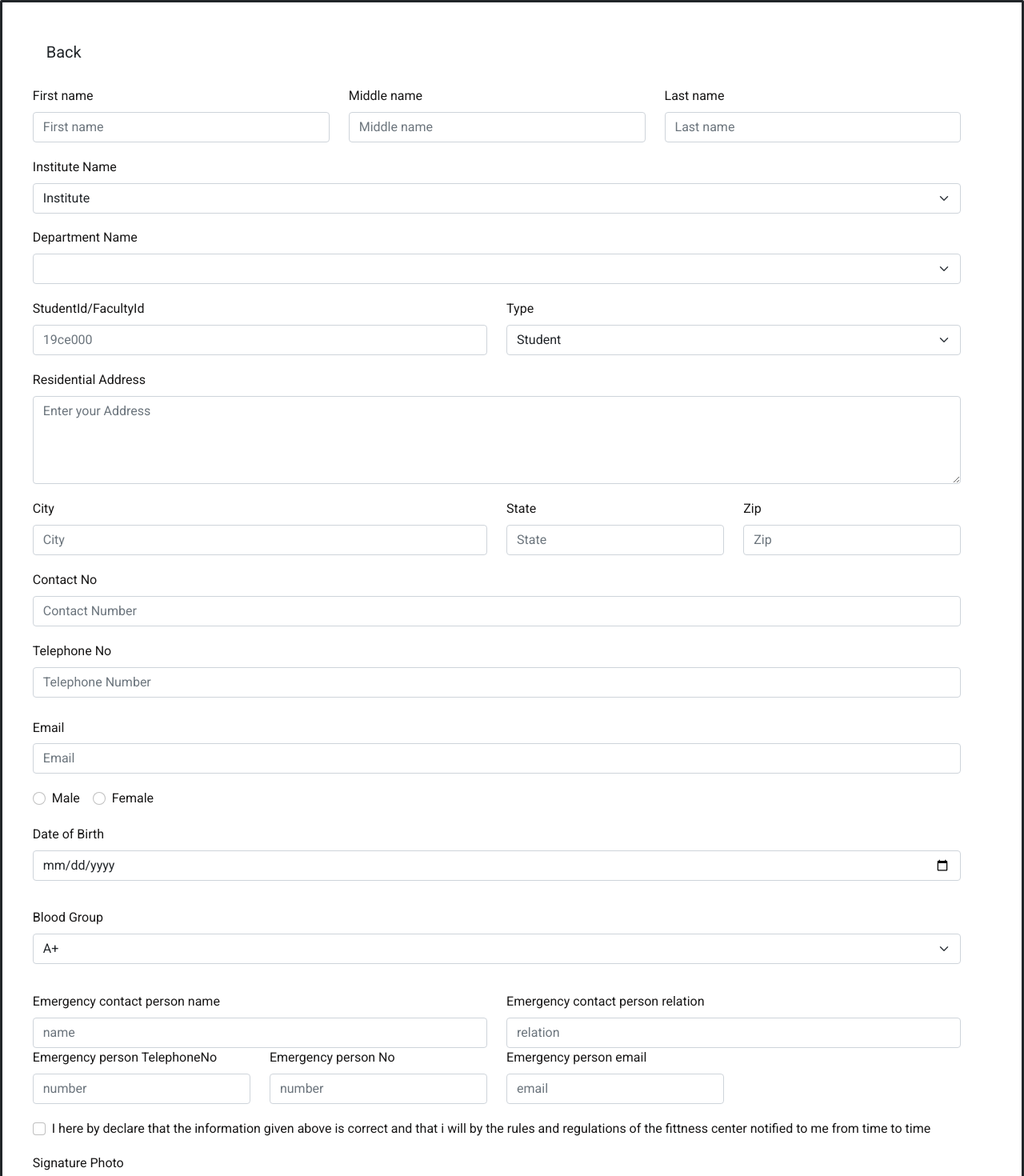
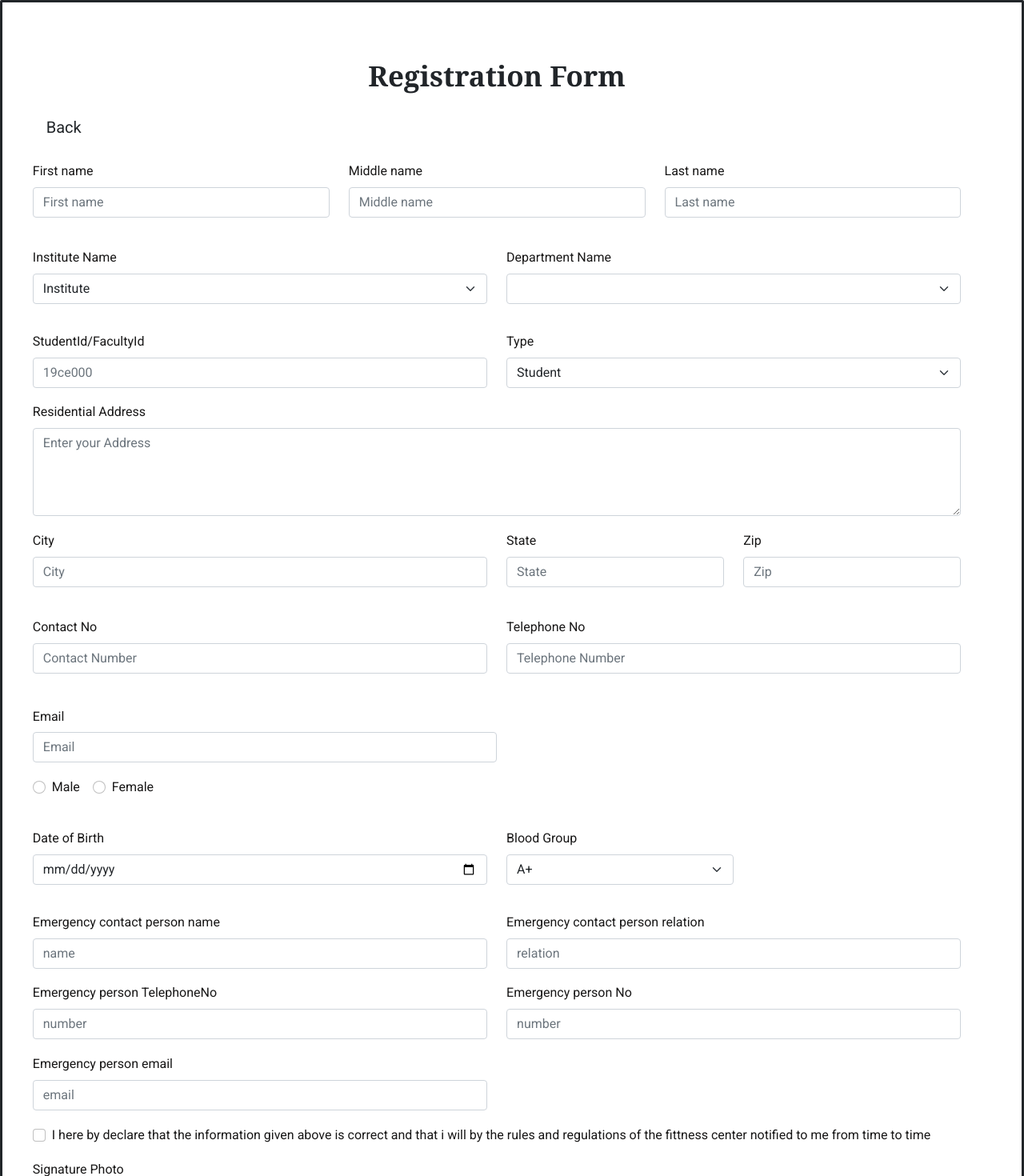
Before and after one commit to ruchitkalathiya/University_Fitness_Center, a React (Create React App) app: page /RegForm in a window 1280 px wide. Shown: the top 1470 px of the page at 80% size. Built offline with nearby package versions, Linux system fonts and the light colour scheme.

Commit message:
changes in form

```diff
--- a/src/components/Footer/FooterDesc.js
+++ b/src/components/Footer/FooterDesc.js
@@ -8,7 +8,7 @@ const FooterDesc = () => (
         <div class="site-footer">
             <div class="first-col">
                 <h6>About</h6>
-                <p class="text-justify">Lorem ipsum dolor sit amet consectetur adipisicing elit. Ut quibusdam culpa assumenda dolore soluta ipsa animi recusandae quidem, iste asperiores, laboriosam iusto. Nulla voluptates fugit atque eligendi repudiandae. Qui aliquid temporibus quasi nobis ipsum.</p>
+                <p class="text-justify">Gymnasium with Multi Gym facilities is available at campus for utilization by students and staff from 7:00 am to 7:00 pm. It has an area of about 275 sq. m. Another Fitness Centre is also in the physiotherapy institute building in the healthcare zone of the campus. </p>
             </div>
 
             <div class="second-col">
@@ -25,11 +25,10 @@ const FooterDesc = () => (
             <div class="third-col">
                 <h6>Quick Links</h6>
                 <ul class="footer-links">
-                    <li><a href="/">About Us</a></li>
-                    <li><a href="/">Contact Us</a></li>
-                    <li><a href="/">Contribute</a></li>
-                    <li><a href="/">Privacy Policy</a></li>
-                    <li><a href="/">Sitemap</a></li>
+                    <li><a href="/">ABOUT</a></li>
+                    <li><a href="/">CLASSES</a></li>
+                    <li><a href="/">SCHEDULES</a></li>
+                    <li><a href="/">CONTACT</a></li>
                 </ul>
             </div>
         </div>
--- a/src/components/Form/RegForm.js
+++ b/src/components/Form/RegForm.js
@@ -56,7 +56,7 @@ function RegForm() {
     studentIDEmployeeID: '',
     residentialAddress: '',
     city: '',
-    state:'',
+    state: '',
     zip: '',
     telephone: '',
     mobileno: '',
@@ -67,7 +67,7 @@ function RegForm() {
     relation: '',
     telephone1: '',
     mobileNo1: '',
-    state:'',
+    state: '',
     email1: ''
   });
 
@@ -85,28 +85,28 @@ function RegForm() {
   const uploadImage = async (base64EncodedImage) => {
     setbase64Image(base64EncodedImage)
   }
-    const handleFileInputChange = (e) =>{
+  const handleFileInputChange = (e) => {
     const file = e.target.files[0]
     previewFile(file)
   }
 
-    const previewFile = (file) =>{
+  const previewFile = (file) => {
     const reader = new FileReader()
     reader.readAsDataURL(file)
-      reader.onloadend = () =>{
+    reader.onloadend = () => {
       setPreviewSource(reader.result)
     }
   }
 
   const submitForm = async (e) => {
     e.preventDefault();
-    const { firstname, middlename, lastname, nameofinstitute, nameofDepartment, studentIDEmployeeID, residentialAddress, city, zip, telephone, mobileno, email, dob, emergencyContactPerson, relation, telephone1, mobileNo1, email1 ,state } = user;
+    const { firstname, middlename, lastname, nameofinstitute, nameofDepartment, studentIDEmployeeID, residentialAddress, city, zip, telephone, mobileno, email, dob, emergencyContactPerson, relation, telephone1, mobileNo1, email1, state } = user;
 
     uploadImage(previewSource)
 
     if (base64Image == null) {
       await axios.post(`/users/member`, {
-        firstname, middlename, lastname, nameofinstitute: institute, nameofDepartment: department, studentIDEmployeeID, residentialAddress, city, zip, telephone, mobileno, email, dob, gender: gender, emergencyContactPerson, relation, telephone1,mobileno1:mobileNo1, email1, pimg: base64Image, memberType,bloodgrp,state
+        firstname, middlename, lastname, nameofinstitute: institute, nameofDepartment: department, studentIDEmployeeID, residentialAddress, city, zip, telephone, mobileno, email, dob, gender: gender, emergencyContactPerson, relation, telephone1, mobileno1: mobileNo1, email1, pimg: base64Image, memberType, bloodgrp, state
       }).then((res) => {
         if (res.data === "error")
           alert('already Member')
@@ -117,7 +117,7 @@ function RegForm() {
       });
     } else {
       await axios.post(`/users/member`, {
-        firstname, middlename, lastname, nameofinstitute: institute, nameofDepartment: department, studentIDEmployeeID, residentialAddress, city, zip, telephone, mobileno, email, dob, gender: gender, emergencyContactPerson, relation, telephone1, mobileno1:mobileNo1, email1, pimg: base64Image, memberType,bloodgrp,state
+        firstname, middlename, lastname, nameofinstitute: institute, nameofDepartment: department, studentIDEmployeeID, residentialAddress, city, zip, telephone, mobileno, email, dob, gender: gender, emergencyContactPerson, relation, telephone1, mobileno1: mobileNo1, email1, pimg: base64Image, memberType, bloodgrp, state
       }).then((res) => {
         if (res.data === "error")
           alert('already Member')
@@ -131,8 +131,9 @@ function RegForm() {
 
   return (
     <div className="RegForm">
+
       <Form noValidate validated={validated} onSubmit={submitForm}>
-
+        <h3 class="header">Registration Form</h3>
         <Link className="btn btn-outline btn-lg" role="button" to="/">Back</Link>
         <Row className="mb-3">
           <Form.Group as={Col} md="4" controlId="validationCustom01">
@@ -170,10 +171,10 @@ function RegForm() {
           </Form.Group>
 
         </Row>
-
-        <Form.Group className="mb-3" controlId="formDepartmentNmae" >
+        <Row className="mb-3">
+        <Form.Group  as={Col} className="mb-3"  md="6" controlId="formDepartmentNmae" >
           <Form.Label>Institute Name</Form.Label>
-          <Form.Select defaultValue="institute"  onChange={changeSelectOptionHandler}>
+          <Form.Select defaultValue="institute" onChange={changeSelectOptionHandler}>
             <option>Institute</option>
             <option value="cspit" selected={institute === "cspit"}>CSPIT</option>
             <option value="depstar" selected={institute === "depstar"}>DEPSTAR</option>
@@ -190,10 +191,11 @@ function RegForm() {
             />
           </Form.Select>
         </Form.Group>
-        <Form.Group className="mb-3" controlId="formDepartmentNmae">
+
+        <Form.Group className="mb-3" as={Col} md="6" controlId="formDepartmentNmae">
           <Form.Label>Department Name</Form.Label>
 
-          <Form.Select defaultValue="department"   onChange={(e) => { setDepartment(e.target.value) }}>
+          <Form.Select defaultValue="department" onChange={(e) => { setDepartment(e.target.value) }}>
             <option disabled>Department</option>
             {
               institute === "cspit" ? Cspit.map((dept) => {
@@ -264,6 +266,8 @@ function RegForm() {
           </Form.Control.Feedback>
         </Form.Group>
 
+        </Row>
+
 
         <Form.Group className="mb-3" controlId="formId">
           <Row>
@@ -279,7 +283,7 @@ function RegForm() {
             </Col>
             <Col>
               <Form.Label >Type</Form.Label>
-              <Form.Select name="membertype"  onChange={(e) => { setMemberType(e.target.value) }}>
+              <Form.Select name="membertype" onChange={(e) => { setMemberType(e.target.value) }}>
                 <option disabled>choose</option>
                 <option>Student</option>
                 <option>faculty</option>
@@ -291,7 +295,7 @@ function RegForm() {
 
         <Form.Group className="mb-3" controlId="formAddress">
           <Form.Label>Residential Address</Form.Label>
-          <Form.Control as="textarea" rows={4} type="address" required   name="residentialAddress" value={user.residentialAddress} onChange={handleinputs} placeholder="Enter your Address" />
+          <Form.Control as="textarea" rows={4} type="address" required name="residentialAddress" value={user.residentialAddress} onChange={handleinputs} placeholder="Enter your Address" />
           <Form.Control.Feedback type="invalid">please enter your address</Form.Control.Feedback>
         </Form.Group>
 
@@ -314,29 +318,31 @@ function RegForm() {
 
           <Form.Group as={Col} md="3" controlId="validationCustom05">
             <Form.Label>Zip</Form.Label>
-            <Form.Control type="text" placeholder="Zip"  name="zip" onChange={handleinputs}   required />
+            <Form.Control type="text" placeholder="Zip" name="zip" onChange={handleinputs} required />
             <Form.Control.Feedback type="invalid">
               Please provide a valid zip.
             </Form.Control.Feedback>
           </Form.Group>
         </Row>
-
-        <Form.Group className="mb-3" controlId="formMobileNo">
+        <Row className="mb-3">
+          <Form.Group as={Col} md="6" className="mb-3" controlId="formMobileNo">
             <Form.Label>Contact No</Form.Label>
 
-          <Form.Control type="Integer" required placeholder="Contact Number"  name="mobileno" onChange={handleinputs}/>
+            <Form.Control type="Integer" required placeholder="Contact Number" name="mobileno" onChange={handleinputs} />
           </Form.Group>
-        <Form.Group className="mb-3" controlId="form=TelephoneNo">
+          <Form.Group as={Col} className="mb-3" md="6" controlId="form=TelephoneNo">
             <Form.Label>Telephone No</Form.Label>
 
             <Form.Control type="Integer" required placeholder="Telephone Number" name="telephone" onChange={handleinputs} />
           </Form.Group>
+        </Row>
 
-        <Form.Group className="mb-3" controlId="formEmail">
+        <Form.Group as={Col} className="mb-3" md="6" controlId="formEmail">
           <Form.Label column sm={2}>Email</Form.Label>
 
-          <Form.Control type="Email" required placeholder="Email"  name="email" onChange={handleinputs}/>
+          <Form.Control type="Email" required placeholder="Email" name="email" onChange={handleinputs} />
         </Form.Group>
+
 
         {['radio'].map((type) => (
           <div key={`inline-${type}`} className="mb-3">
@@ -345,7 +351,7 @@ function RegForm() {
               required
               label="Male"
               name="gender"
-              onChange={(e) => {setGender(e.target.value)}}
+              onChange={(e) => { setGender(e.target.value) }}
               type={type}
               id={`inline-${type}-1`}
             />
@@ -355,20 +361,20 @@ function RegForm() {
               label="Female"
               name="gender"
               type={type}
-              onChange={(e) => {setGender(e.target.value)}}
+              onChange={(e) => { setGender(e.target.value) }}
               id={`inline-${type}-2`}
             />
           </div>
         ))}
-
-        <Form.Group className="mb-3" controlId="formdob">
+        <Row className="mb-3" >
+          <Form.Group className="mb-3" as={Col} md="6" controlId="formdob">
             <Form.Label>Date of Birth</Form.Label>
 
-          <Form.Control type="date" name="dob" required  onChange={handleinputs} placeholder="Date of Birth" />
+            <Form.Control type="date" name="dob" required onChange={handleinputs} placeholder="Date of Birth" />
           </Form.Group>
-        <Row>
+
           <Col>
-            <Form.Group className="mb-3"  controlId="formBloodGroup">
+            <Form.Group className="mb-3" as={Col} md="6" controlId="formBloodGroup">
               <Form.Label>Blood Group</Form.Label>
 
               <Form.Select name="bloodgrp" defaultValue="Blood Group"
@@ -391,37 +397,42 @@ function RegForm() {
         <Row className="mb-3">
           <Form.Group as={Col} md="6" controlId="validationCustom03">
             <Form.Label>Emergency contact person name</Form.Label>
-            <Form.Control type="text" placeholder="name"  name="emergencyContactPerson" required  onChange={handleinputs} />
+            <Form.Control type="text" placeholder="name" name="emergencyContactPerson" required onChange={handleinputs} />
             <Form.Control.Feedback type="invalid">
               Please provide a valid contact person name.
             </Form.Control.Feedback>
           </Form.Group>
+
           <Form.Group as={Col} md="6" controlId="validationCustom03">
             <Form.Label>Emergency contact person relation</Form.Label>
-            <Form.Control type="text" placeholder="relation"  name="relation"  required  onChange={handleinputs} />
+            <Form.Control type="text" placeholder="relation" name="relation" required onChange={handleinputs} />
             <Form.Control.Feedback type="invalid">
               Please provide a valid contact person name.
             </Form.Control.Feedback>
           </Form.Group>
-          <Form.Group as={Col} md="3" controlId="validationCustom04">
+        </Row>
+
+        <Row className="mb-3">
+          <Form.Group as={Col} md="6" controlId="validationCustom04">
             <Form.Label>Emergency person TelephoneNo</Form.Label>
-            <Form.Control type="text" placeholder="number" name="telephone1" required   onChange={handleinputs}/>
+            <Form.Control type="text" placeholder="number" name="telephone1" required onChange={handleinputs} />
             <Form.Control.Feedback type="invalid">
               Please provide a valid telephonenumber.
             </Form.Control.Feedback>
           </Form.Group>
 
-          <Form.Group as={Col} md="3" controlId="validationCustom04">
+          <Form.Group as={Col} md="6" controlId="validationCustom04">
             <Form.Label>Emergency person No</Form.Label>
-            <Form.Control type="text" placeholder="number"  name="mobileNo1" required     onChange={handleinputs} />
+            <Form.Control type="text" placeholder="number" name="mobileNo1" required onChange={handleinputs} />
             <Form.Control.Feedback type="invalid">
               Please provide a valid number.
             </Form.Control.Feedback>
           </Form.Group>
-
-          <Form.Group as={Col} md="3" controlId="validationCustom05">
+        </Row>
+        <Row className="mb-3">
+          <Form.Group as={Col} md="6" controlId="validationCustom05">
             <Form.Label>Emergency person email</Form.Label>
-            <Form.Control type="text" placeholder="email"  name="email1" required   onChange={handleinputs} />
+            <Form.Control type="text" placeholder="email" name="email1" required onChange={handleinputs} />
             <Form.Control.Feedback type="invalid">
               Please provide a valid email.
             </Form.Control.Feedback>
@@ -448,10 +459,10 @@ function RegForm() {
 
         {previewSource && (
           <>
-                <div style={{"margin-top":"20px"}}>
+            <div style={{ "margin-top": "20px" }}>
               <h5> Profile Image</h5>
               <img src={previewSource} alt="chosen"
-                style={{height:"200px",margin:"5px"}}/>
+                style={{ height: "200px", margin: "5px" }} />
             </div>
           </>
         )}
--- a/src/components/Form/form.css
+++ b/src/components/Form/form.css
@@ -1,16 +1,24 @@
+
 .RegForm .container {
-
     display: flex;
     align-items: center;
     justify-Content: center;
     box-sizing: border-box;
 }
+h3.header{
+    font-size: 35px;
+    line-height: 1;
+    font-weight: 900;
+    margin: 36px 0;
+    margin-bottom: 2%;
+    font-family:Georgia, serif;
+    text-align: center;
+    align-items: center;
+}
 .RegForm .mb-3{
     margin-top: 0.5cm;
     color:rgb(24, 23, 23);
 }
-
-
 .RegForm Form.Label {
     color: rgb(10, 10, 10);
     text-shadow:
--- a/src/components/Navbar/LinksContainer.js
+++ b/src/components/Navbar/LinksContainer.js
@@ -8,7 +8,7 @@ const LinksContainer = ({ hidden }) => {
   return (
     <div css={styles} className={(hidden ? "hidden" : "") + " linksContainer"}>
       <Link name="HOME" linkTo="#home" />
-      <Link name="ABOUT" linkTo="#trainers" />
+      <Link name="FEE STRUCTURE" linkTo="#trainers" />
       <Link name="CLASSES" linkTo="#ourClasses" />
       <Link name="SCHEDULES" linkTo="#schedule" />
       <Link name="CONTACT" linkTo="#contact" />
```
Lines whose indentation alone changed are shown as unchanged.
